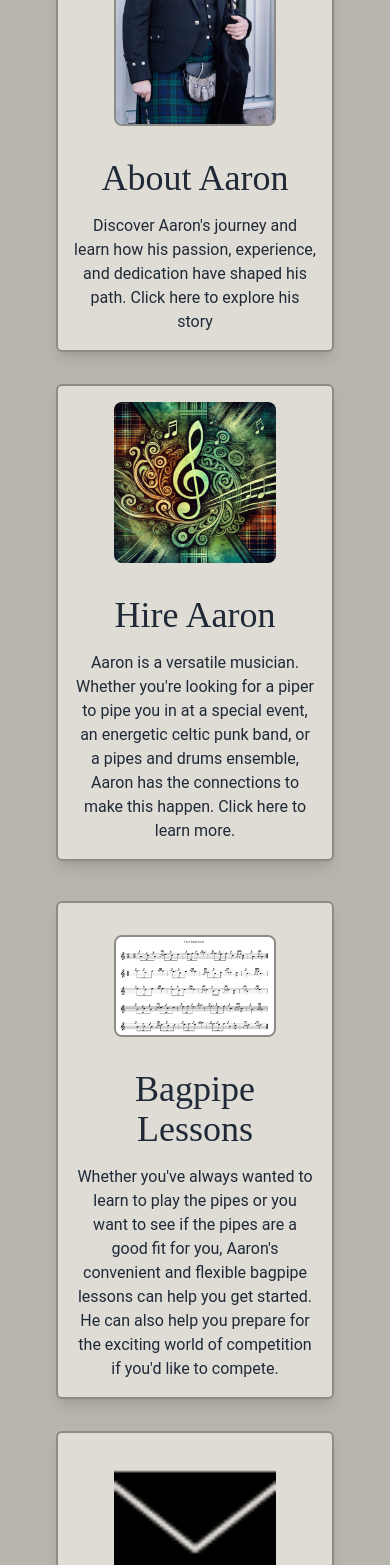
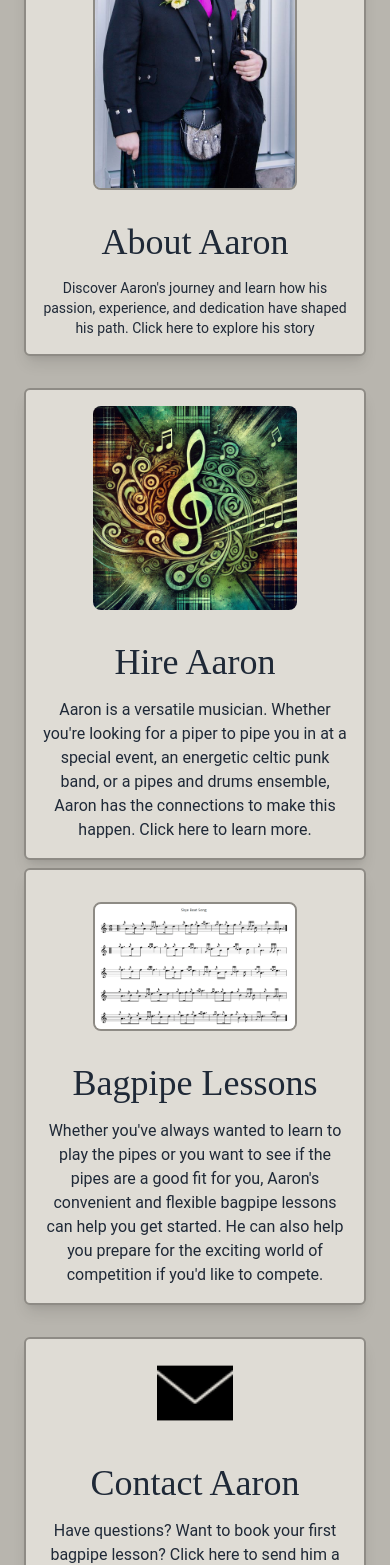
Before and after one commit to christinebergen/bagpipe, a React (Create React App) app: page / in a window 390 px wide. Shown: the part 1304-2869 px from the top of the page. Built offline with nearby package versions, Linux system fonts and the light colour scheme.

Commit message:
fix dark mode text colour

```diff
--- a/src/components/Footer.js
+++ b/src/components/Footer.js
@@ -14,7 +14,7 @@ const Footer = () => {
     <footer className="bg-lightBackground dark:bg-darkBackground py-4 dark:shadow-lg pt-10">
       <div className="flex justify-center">
         <div className="w-full md:w-2/3 text-center">
-          <p className="italic">
+          <p className="italic text-gray-800 dark:text-white">
             Aaron respectfully acknowledges that he lives, works, and plays on the
             traditional and unceded territories of the Coast Salish peoples,
             including the territories of the Snuneymuxw, Snaw-naw-as, and
--- a/src/components/Home.js
+++ b/src/components/Home.js
@@ -5,6 +5,7 @@ import Divider from "../components/Divider";
 import celtic1 from "../assets/celtic1.webp";
 import email from "../assets/email.png";
 import skye from "../assets/skye.png";
+import darkemail from "../assets/emaildark.png"
 
 const Home = () => {
   return (
@@ -26,7 +27,7 @@ const Home = () => {
       </div>
       <Slideshow />
 
-      <div className="flex flex-col md:flex-row m-10 md:m-20 gap-8">
+      <div className="flex flex-col md:flex-row mt-10 mr-2 ml-2 md:m-20 gap-8">
         <a
           href="/about"
           className="border-2 md:w-1/2 rounded-md shadow-lg p-4 flex flex-col items-center text-center border-linkBackground dark:border-borderColor bg-lightBackground dark:bg-darkBackground"
@@ -39,7 +40,7 @@ const Home = () => {
             About Aaron
           </h1>
 
-          <p className="text-center text-md md:text-xl text-gray-800 dark:text-white mt-4">
+          <p className="text-center text-sm md:text-xl text-gray-800 dark:text-white mt-4">
             Discover Aaron's journey and learn how his passion, experience, and
             dedication have shaped his path. Click here to explore his story
           </p>
@@ -62,7 +63,7 @@ const Home = () => {
           </p>
         </a>
       </div>
-      <div className="flex flex-col md:flex-row m-10 md:m-20 gap-8">
+      <div className="flex flex-col md:flex-row m-2 md:m-20 gap-8">
         <a
           href="/lessons"
           className="border-2 md:w-1/2 rounded-md shadow-lg p-4 flex flex-col items-center text-center border-linkBackground dark:border-borderColor bg-lightBackground dark:bg-darkBackground"
@@ -87,7 +88,8 @@ const Home = () => {
           href="/contact"
           className="border-2 md:w-1/2 rounded-md shadow-lg p-4 flex flex-col items-center text-center border-linkBackground dark:border-borderColor bg-lightBackground dark:bg-darkBackground"
         >
-          <img src={email} className="w-2/3 md:w-1/4 h-auto" />
+          <img src={email} className="w-1/4 h-auto dark:hidden" />
+          <img src={darkemail} className="w-1/4 h-auto hidden dark:block"></img>
           <h1 className="text-4xl text-center mt-8 text-gray-800 dark:text-primaryText">
             Contact Aaron
           </h1>
```
Also changed, not shown: src/assets/emaildark.png (added).
